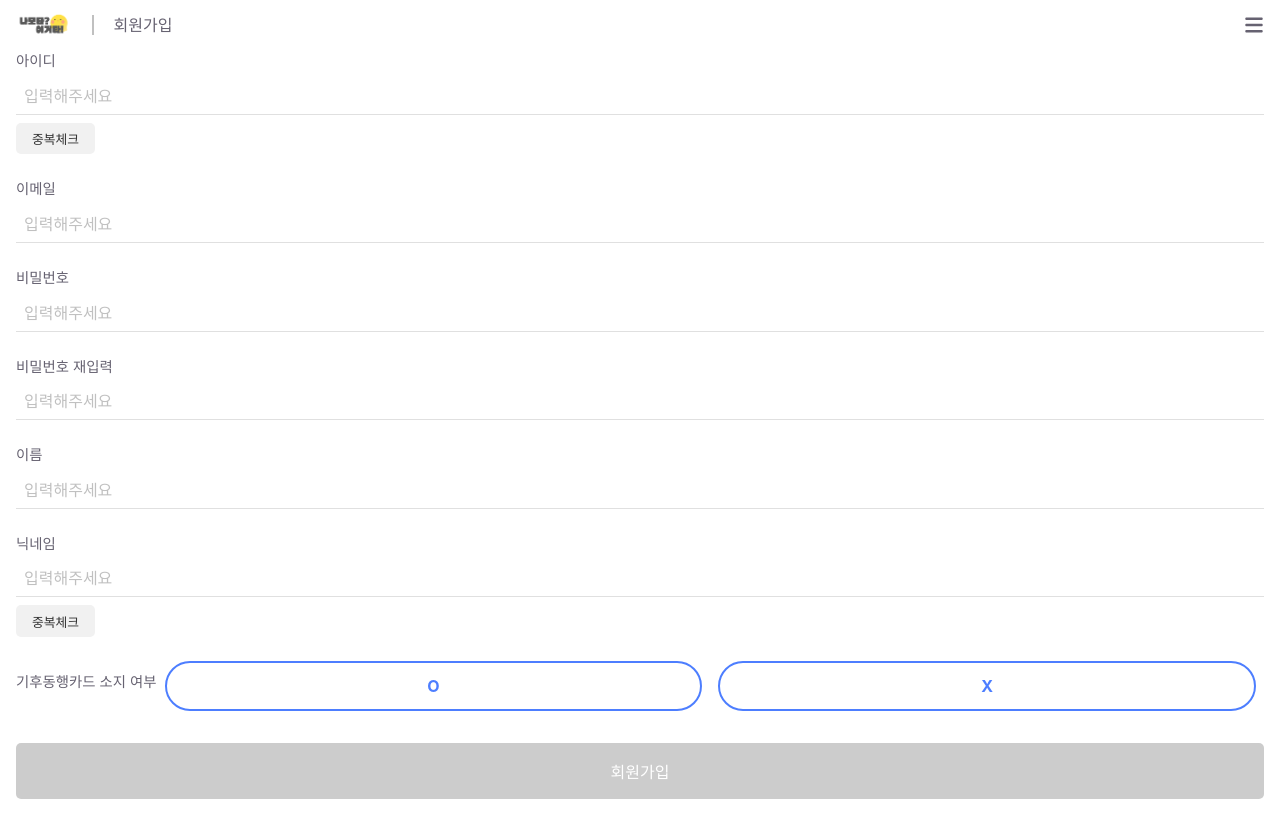
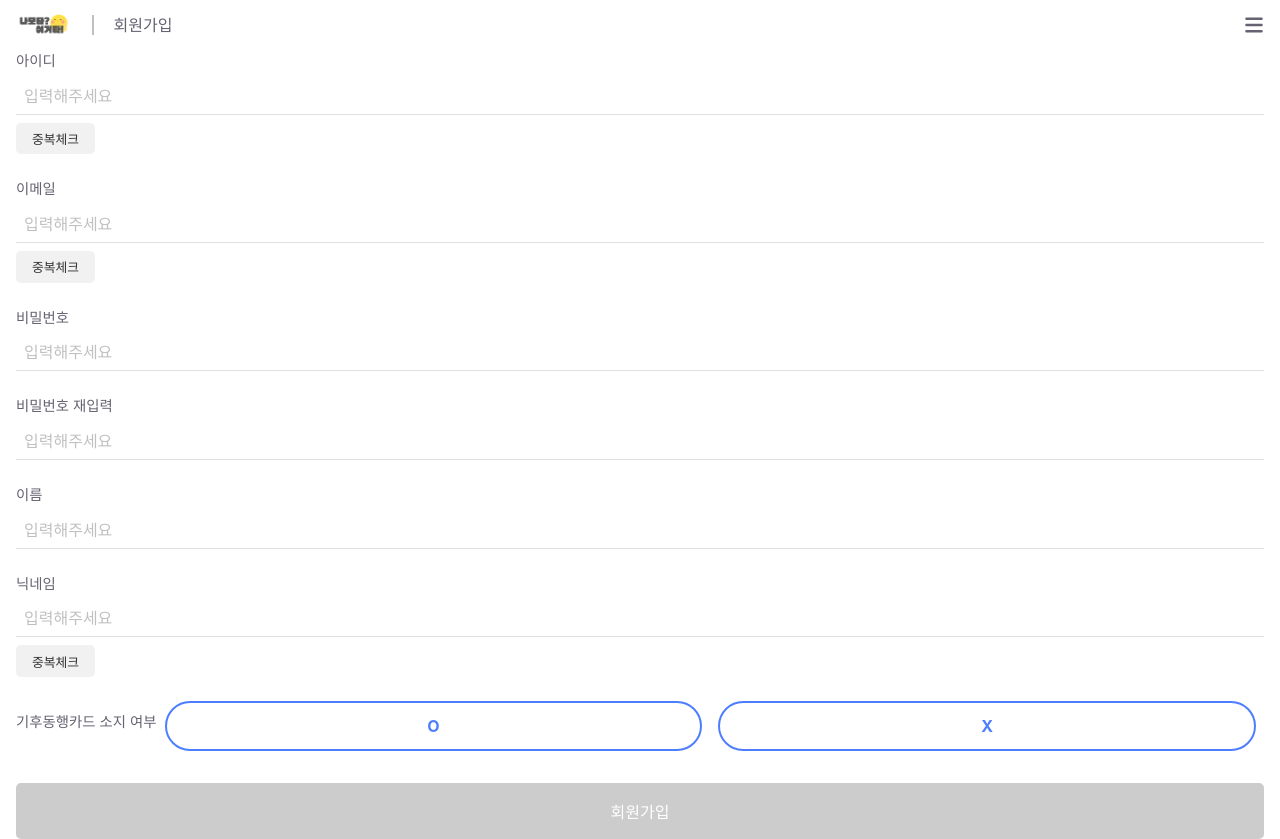
Before and after one commit to 2024-SW-Project/client, a React (Vite) app: page /auth/signup in a window 1280 px wide. Before the commit the page ends 800 px from the top, so only its background shows below. Built offline with nearby package versions, Linux system fonts and the light colour scheme; what recoil-persist would draw is missing.

Commit message:
Feat: 회원가입 이메일중복체크 추가

```diff
--- a/src/pages/SignUpPage.jsx
+++ b/src/pages/SignUpPage.jsx
@@ -154,7 +154,7 @@ const SignupPage = () => {
     const [checkStatus, setCheckStatus] = useState({
         id: "", // "success" | "error"
         nickname: "", // "success" | "error"
-
+        email: "", // "success" | "error"
     });
 
     const [climateCard, setClimateCard] = useState(null);
@@ -219,7 +219,8 @@ const SignupPage = () => {
             Object.values(form).every((value) => value) && // 모든 필드가 입력되었는지 확인
             climateCard !== null && // 기후동행카드 여부 선택
             checkStatus.id === "success" && // 아이디 중복체크 성공
-            checkStatus.nickname === "success" // 닉네임 중복체크 성공
+            checkStatus.nickname === "success" && // 닉네임 중복체크 성공
+            checkStatus.email === "success" // 이메일 중복체크 성공
         );
     };
 
@@ -306,6 +307,35 @@ const SignupPage = () => {
         }
     };
 
+    const handleCheckEmail = async () => {
+        if (!form.email) {
+            setWarnings((prevWarnings) => ({
+                ...prevWarnings,
+                email: "이메일을 입력해주세요.",
+            }));
+            setCheckStatus((prevStatus) => ({ ...prevStatus, email: "" }));
+            return;
+        }
+
+        try {
+            const response = await axios.get(
+                `${import.meta.env.VITE_SERVER_URL}/auth/signup/check-email`,
+                { params: { email: form.email } }
+            );
+
+            if (response.data.isAvailable) {
+                setCheckStatus((prevStatus) => ({ ...prevStatus, email: "success" }));
+                setWarnings((prevWarnings) => ({ ...prevWarnings, email: "" }));
+            }
+        } catch (error) {
+            setCheckStatus((prevStatus) => ({ ...prevStatus, email: "error" }));
+            setWarnings((prevWarnings) => ({
+                ...prevWarnings,
+                email: "사용 불가능한 이메일입니다.",
+            }));
+        }
+    };
+
     const handleSubmit = async () => {
         if (!isFormValid()) return;
 
@@ -319,19 +349,14 @@ const SignupPage = () => {
                 isClimateCardEligible: climateCard,
             };
 
-            console.log(postData);
-
             const response = await axios.post(
                 `${import.meta.env.VITE_SERVER_URL}/auth/signup`,
                 postData
             );
 
-            console.log(response);
-
             alert("회원가입 성공!");
             navigate("/subway/search");
         } catch (error) {
-            // 실패 시 경고 메시지 업데이트
             setWarnings((prevWarnings) => ({
                 ...prevWarnings,
                 apiError: error.response?.data?.error_message || "회원가입 실패. 다시 시도해주세요.",
@@ -366,6 +391,13 @@ const SignupPage = () => {
                         onBlur={() => handleBlur("email")}
                     />
                     {warnings.email && <WarningText>{warnings.email}</WarningText>}
+                    <CheckButton onClick={handleCheckEmail}>중복체크</CheckButton>
+                    {checkStatus.email === "success" && (
+                        <SuccessText>사용 가능한 이메일입니다.</SuccessText>
+                    )}
+                    {checkStatus.email === "error" && (
+                        <WarningText>사용 불가능한 이메일입니다.</WarningText>
+                    )}
                 </InputContainer>
                 <InputContainer>
                     <Label>비밀번호</Label>
```
